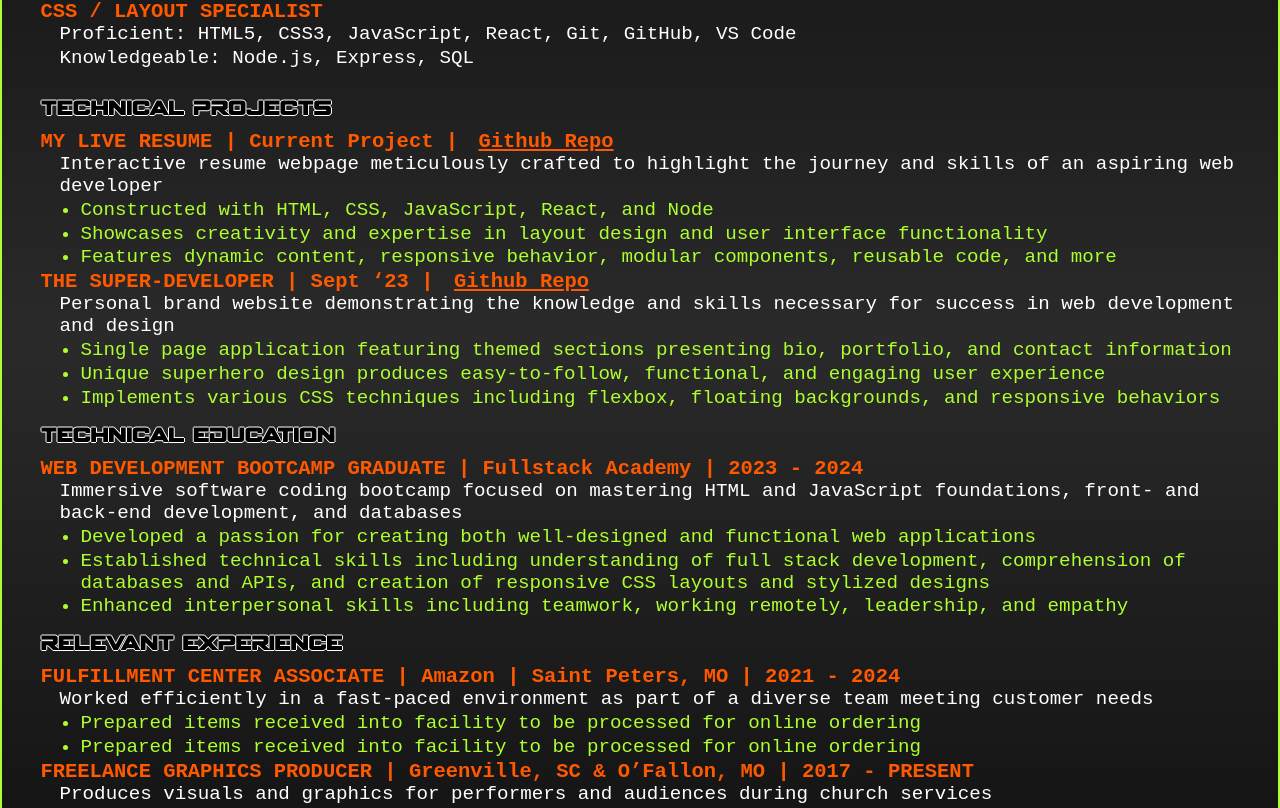
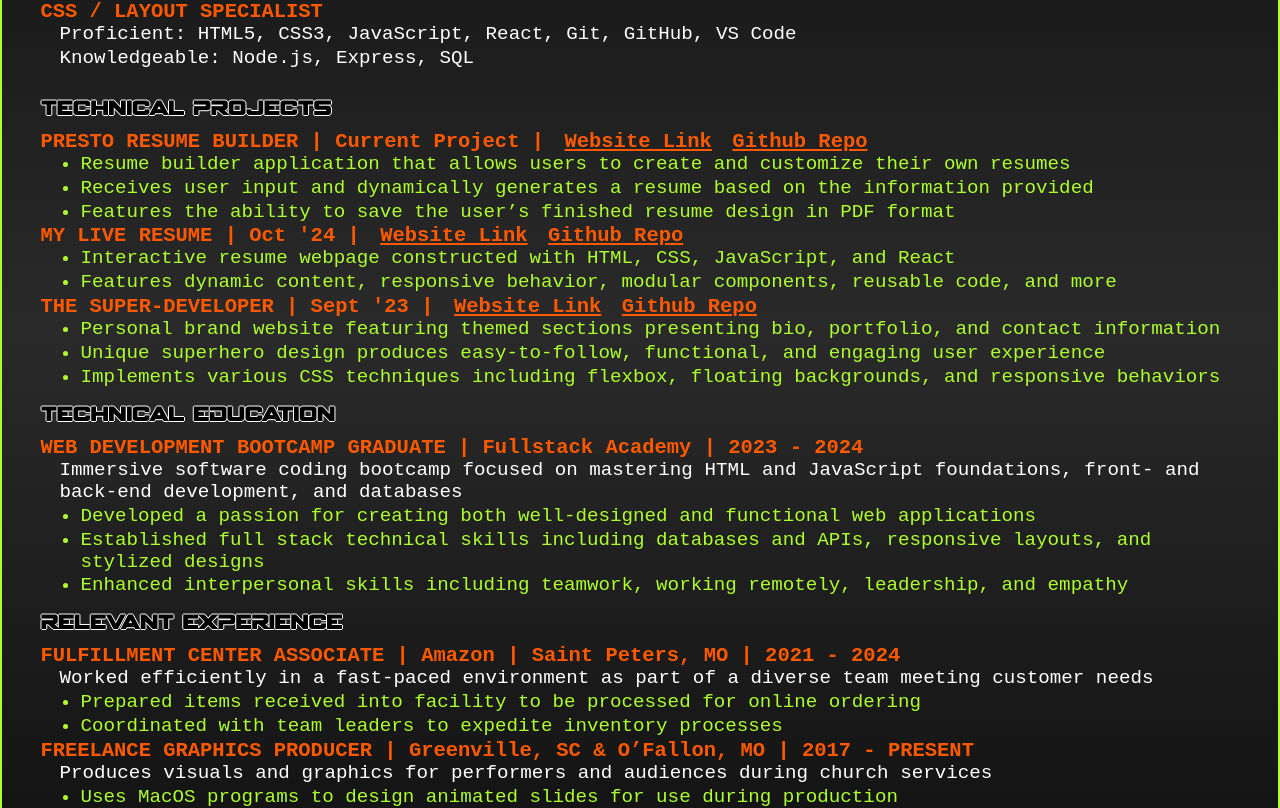
Before and after one commit to kvdcre8r/my_react_resume, a React (Vite) app: page /Mainframe in a window 1280 px wide. Shown: the part 455-1263 px from the top of the page. Built offline with nearby package versions, Linux system fonts and the light colour scheme; the HTML template or start-up script is replaced by a standard one.

Commit message:
updated technical projects portion of resume content

```diff
--- a/src/Modules/Resume/resEducation.jsx
+++ b/src/Modules/Resume/resEducation.jsx
@@ -10,9 +10,8 @@ export default function ResEducation() {
           WEB DEVELOPMENT BOOTCAMP GRADUATE | Fullstack Academy | 2023 - 2024
         </h3>
         <p>
-            Immersive software coding bootcamp focused on mastering HTML and
-            JavaScript foundations, front- and back-end development, and
-            databases
+          Immersive software coding bootcamp focused on mastering HTML and
+          JavaScript foundations, front- and back-end development, and databases
         </p>
         <ul>
           <li>
@@ -20,9 +19,8 @@ export default function ResEducation() {
             web applications
           </li>
           <li>
-            Established technical skills including understanding of full stack
-            development, comprehension of databases and APIs, and creation of
-            responsive CSS layouts and stylized designs
+            Established full stack technical skills including databases and
+            APIs, responsive layouts, and stylized designs
           </li>
           <li>
             Enhanced interpersonal skills including teamwork, working remotely,
--- a/src/Modules/Resume/resExperience.jsx
+++ b/src/Modules/Resume/resExperience.jsx
@@ -19,8 +19,7 @@ export default function ResExperience() {
             ordering
           </li>
           <li>
-            Prepared items received into facility to be processed for online
-            ordering
+          Coordinated with team leaders to expedite inventory processes
           </li>
         </ul>
         <h3>
--- a/src/Modules/Resume/resProjects.jsx
+++ b/src/Modules/Resume/resProjects.jsx
@@ -7,39 +7,59 @@ export default function ResProjects() {
       <h2>Technical Projects</h2>
       <article>
         <h3>
-          MY LIVE RESUME | Current Project |
+          PRESTO RESUME BUILDER | Current Project |
+          <a href="https://kvdeveloper-resume-builder.netlify.app">
+            Website Link
+          </a>
+          <a href="https://github.com/kvdcre8r/my-resume-builder">
+            Github Repo
+          </a>
+        </h3>
+        <ul>
+          <li>
+            Resume builder application that allows users to create and customize
+            their own resumes
+          </li>
+          <li>
+            Receives user input and dynamically generates a resume based on the
+            information provided
+          </li>
+          <li>
+            Features the ability to save the user’s finished resume design in
+            PDF format
+          </li>
+        </ul>
+        <h3>
+          MY LIVE RESUME | Oct '24 |
+          <a href="https://kevin-vandonkelaar-live-resume.netlify.app/">
+            Website Link
+          </a>
           <a href="https://www.github.com/kvdcre8r/my_react_resume">
             Github Repo
           </a>
         </h3>
-        <p>
-          Interactive resume webpage meticulously crafted to highlight the
-          journey and skills of an aspiring web developer
-        </p>
         <ul>
-          <li>Constructed with HTML, CSS, JavaScript, React, and Node</li>
           <li>
-            Showcases creativity and expertise in layout design and user
-            interface functionality
+            Interactive resume webpage constructed with HTML, CSS, JavaScript,
+            and React
           </li>
           <li>
             Features dynamic content, responsive behavior, modular components,
             reusable code, and more
           </li>
-        </ul>
+        </ul>{" "}
         <h3>
-          THE SUPER-DEVELOPER | Sept ‘23 |
+          THE SUPER-DEVELOPER | Sept '23 |
+          <a href="https://kevin-vandonkelaar-personal-website.github.io/kvdcre8r/">
+            Website Link
+          </a>
           <a href="https://www.github.com/Kevin-VanDonkelaar-Personal-Website/kvdcre8r">
             Github Repo
           </a>
         </h3>
-        <p>
-          Personal brand website demonstrating the knowledge and skills
-          necessary for success in web development and design
-        </p>
         <ul>
           <li>
-            Single page application featuring themed sections presenting bio,
+            Personal brand website featuring themed sections presenting bio,
             portfolio, and contact information
           </li>
           <li>
```
